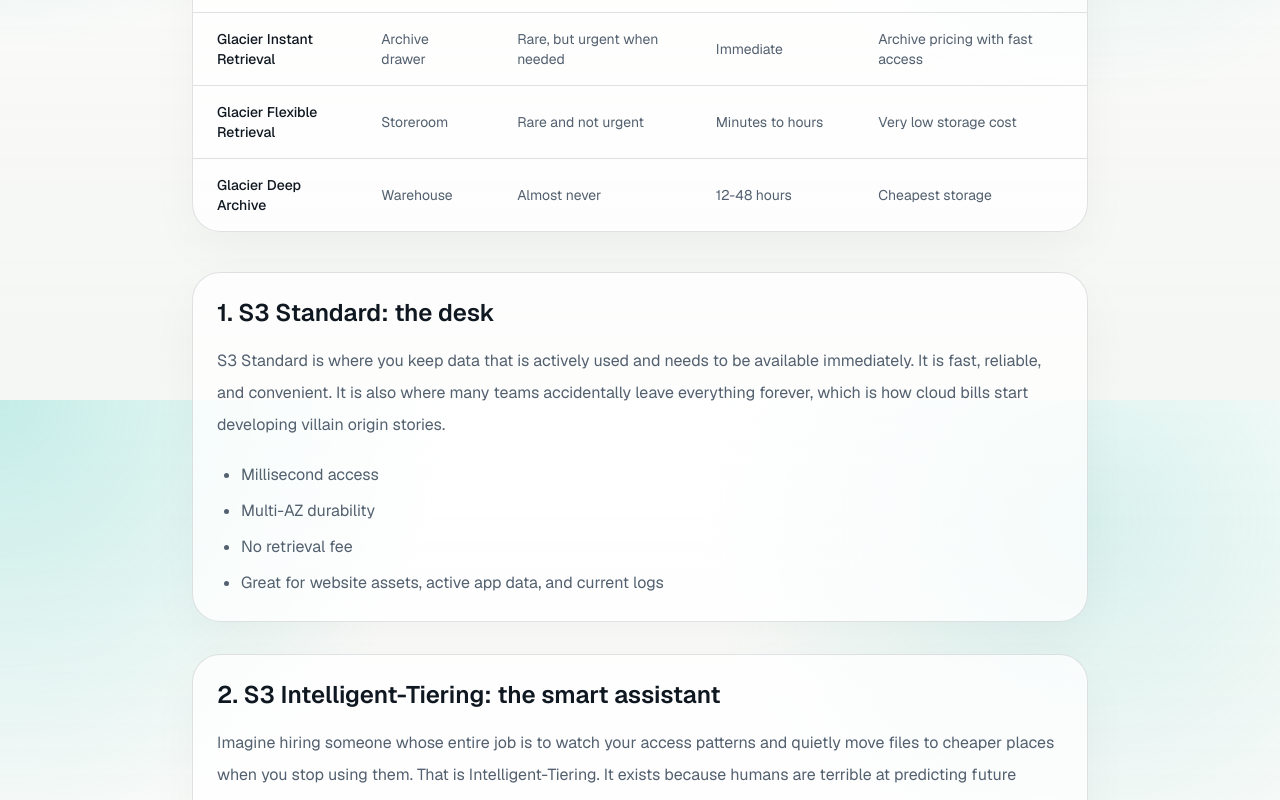
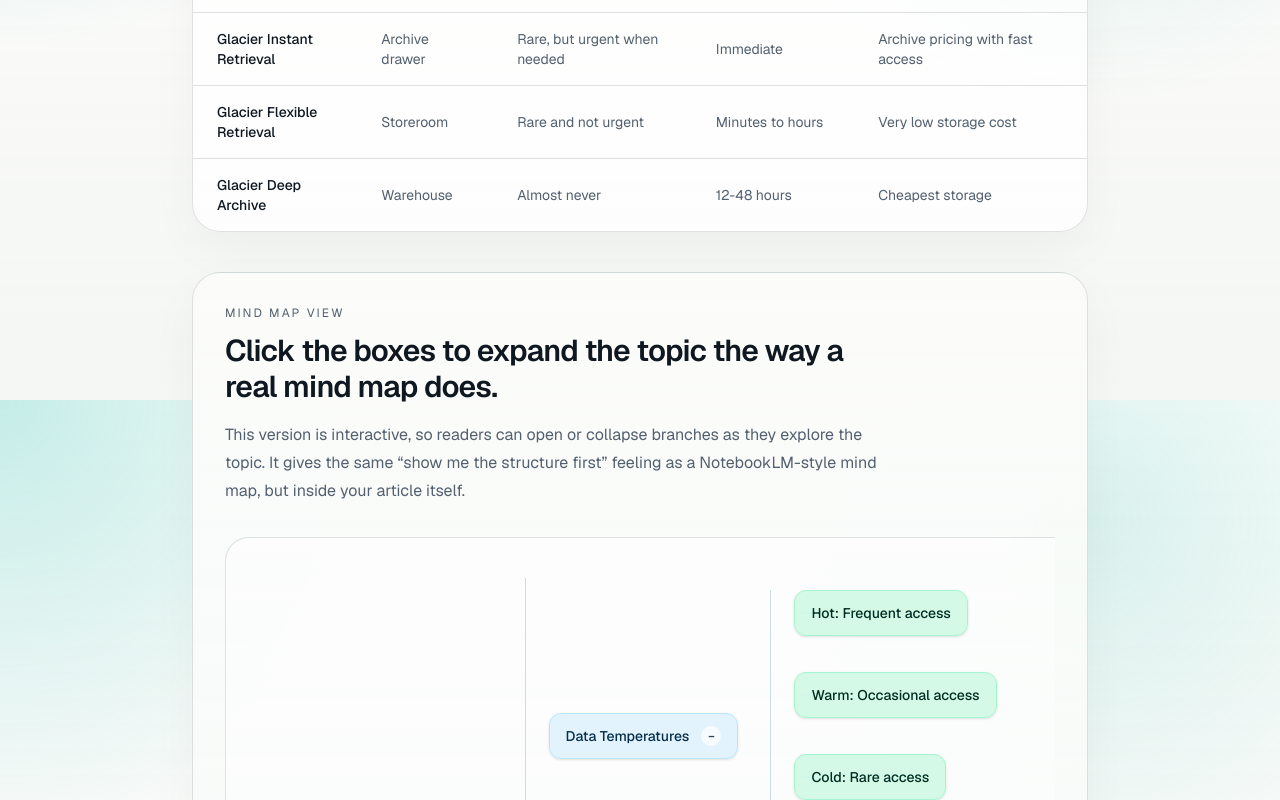
Before and after one commit to Vishalpandu1690/vishal-portfolio, a Next.js app: page /blog/s3-storage-classes in a window 1280 px wide. Shown: the part 2000-2800 px from the top of the page. Built offline with nearby package versions, Linux system fonts and the light colour scheme.

Commit message:
Add interactive mind map to S3 article

```diff
--- a/app/blog/s3-storage-classes/page.tsx
+++ b/app/blog/s3-storage-classes/page.tsx
@@ -1,4 +1,5 @@
 import Link from "next/link";
+import S3MindMap from "@/components/s3-mind-map";
 
 const quickModel = [
   {
@@ -211,6 +212,27 @@
           </div>
         </section>
 
+        <section className="mt-10 rounded-[1.75rem] border border-[var(--border)] bg-[linear-gradient(180deg,rgba(251,252,250,0.96),rgba(232,243,241,0.78))] p-6 shadow-[0_18px_50px_rgba(15,23,32,0.04)] sm:p-8">
+          <div className="max-w-2xl">
+            <p className="text-xs uppercase tracking-[0.18em] text-[var(--muted)]">
+              Mind map view
+            </p>
+            <h2 className="mt-3 text-3xl font-semibold tracking-tight text-[var(--foreground)]">
+              Click the boxes to expand the topic the way a real mind map does.
+            </h2>
+            <p className="mt-4 leading-7 text-[var(--muted)]">
+              This version is interactive, so readers can open or collapse
+              branches as they explore the topic. It gives the same “show me
+              the structure first” feeling as a NotebookLM-style mind map, but
+              inside your article itself.
+            </p>
+          </div>
+
+          <div className="mt-8">
+            <S3MindMap />
+          </div>
+        </section>
+
         <section className="mt-10 space-y-8">
           <StorageSection
             title="1. S3 Standard: the desk"
--- a/app/globals.css
+++ b/app/globals.css
@@ -56,6 +56,27 @@
   animation: float-card 6s ease-in-out infinite;
 }
 
+.mindmap-branch {
+  transform-origin: left center;
+  transition:
+    max-width 320ms cubic-bezier(0.22, 1, 0.36, 1),
+    opacity 220ms ease,
+    transform 320ms cubic-bezier(0.22, 1, 0.36, 1);
+}
+
+.mindmap-branch-open {
+  max-width: 2400px;
+  opacity: 1;
+  transform: translateX(0) scale(1);
+}
+
+.mindmap-branch-closed {
+  max-width: 0;
+  opacity: 0;
+  transform: translateX(-8px) scale(0.98);
+  pointer-events: none;
+}
+
 @keyframes fade-up {
   from {
     opacity: 0;
--- /dev/null
+++ b/components/s3-mind-map.tsx
@@ -0,0 +1,255 @@
+"use client";
+
+import { useState } from "react";
+
+type MindMapNode = {
+  id: string;
+  label: string;
+  tone?: "root" | "blue" | "green" | "teal";
+  children?: MindMapNode[];
+};
+
+const tree: MindMapNode = {
+  id: "root",
+  label: "Amazon S3 Storage Classes",
+  tone: "root",
+  children: [
+    {
+      id: "temperatures",
+      label: "Data Temperatures",
+      tone: "blue",
+      children: [
+        { id: "hot", label: "Hot: Frequent access", tone: "green" },
+        { id: "warm", label: "Warm: Occasional access", tone: "green" },
+        { id: "cold", label: "Cold: Rare access", tone: "green" },
+        {
+          id: "frozen",
+          label: "Frozen: Compliance or regret",
+          tone: "green",
+        },
+      ],
+    },
+    {
+      id: "classes",
+      label: "Storage Class Options",
+      tone: "blue",
+      children: [
+        {
+          id: "standard",
+          label: "S3 Standard",
+          tone: "teal",
+          children: [
+            { id: "standard-fast", label: "Immediate access", tone: "green" },
+            { id: "standard-no-fee", label: "No retrieval fee", tone: "green" },
+            { id: "standard-frequent", label: "Frequent usage", tone: "green" },
+          ],
+        },
+        {
+          id: "intelligent-tiering",
+          label: "S3 Intelligent-Tiering",
+          tone: "teal",
+          children: [
+            {
+              id: "it-auto",
+              label: "Automatic optimization",
+              tone: "green",
+            },
+            {
+              id: "it-patterns",
+              label: "Unpredictable patterns",
+              tone: "green",
+            },
+            {
+              id: "it-monitoring",
+              label: "Small monitoring cost",
+              tone: "green",
+            },
+          ],
+        },
+        {
+          id: "standard-ia",
+          label: "S3 Standard-IA",
+          tone: "teal",
+          children: [
+            { id: "ia-infrequent", label: "Infrequent access", tone: "green" },
+            { id: "ia-lower", label: "Lower storage cost", tone: "green" },
+            { id: "ia-fees", label: "Retrieval fees", tone: "green" },
+          ],
+        },
+        {
+          id: "one-zone-ia",
+          label: "S3 One Zone-IA",
+          tone: "teal",
+          children: [
+            { id: "one-zone", label: "Single AZ", tone: "green" },
+            { id: "one-rebuild", label: "Re-creatable data", tone: "green" },
+            { id: "one-risk", label: "Reduced resilience", tone: "green" },
+          ],
+        },
+        {
+          id: "glacier",
+          label: "S3 Glacier Family",
+          tone: "teal",
+          children: [
+            {
+              id: "glacier-instant",
+              label: "Instant Retrieval: Rare but urgent",
+              tone: "green",
+            },
+            {
+              id: "glacier-flexible",
+              label: "Flexible Retrieval: Minutes to hours",
+              tone: "green",
+            },
+            {
+              id: "glacier-deep",
+              label: "Deep Archive: 12-48 hours",
+              tone: "green",
+            },
+          ],
+        },
+      ],
+    },
+    {
+      id: "optimization",
+      label: "Management and Optimization",
+      tone: "blue",
+      children: [
+        { id: "lifecycle", label: "Lifecycle policies", tone: "green" },
+        { id: "age-data", label: "Let data age automatically", tone: "green" },
+        { id: "cost-control", label: "Lower cost over time", tone: "green" },
+      ],
+    },
+    {
+      id: "mistakes",
+      label: "Common Mistakes",
+      tone: "blue",
+      children: [
+        { id: "mistake-standard", label: "Everything in Standard", tone: "green" },
+        {
+          id: "mistake-glacier",
+          label: "Archiving too aggressively",
+          tone: "green",
+        },
+        {
+          id: "mistake-one-zone",
+          label: "Using One Zone-IA for critical data",
+          tone: "green",
+        },
+      ],
+    },
+  ],
+};
+
+const initiallyOpen = new Set([
+  "root",
+  "temperatures",
+  "classes",
+  "standard",
+  "intelligent-tiering",
+  "standard-ia",
+  "one-zone-ia",
+  "glacier",
+]);
+
+export default function S3MindMap() {
+  const [openIds, setOpenIds] = useState(initiallyOpen);
+
+  function toggleNode(id: string, hasChildren: boolean) {
+    if (!hasChildren) {
+      return;
+    }
+
+    setOpenIds((current) => {
+      const next = new Set(current);
+
+      if (next.has(id)) {
+        next.delete(id);
+      } else {
+        next.add(id);
+      }
+
+      return next;
+    });
+  }
+
+  return (
+    <div className="overflow-x-auto pb-3">
+      <div className="inline-flex min-w-max rounded-[1.5rem] border border-[var(--border)] bg-white/45 p-4">
+        <MindMapBranch
+          node={tree}
+          openIds={openIds}
+          onToggle={toggleNode}
+        />
+      </div>
+    </div>
+  );
+}
+
+type MindMapBranchProps = {
+  node: MindMapNode;
+  openIds: Set<string>;
+  onToggle: (id: string, hasChildren: boolean) => void;
+};
+
+function MindMapBranch({ node, openIds, onToggle }: MindMapBranchProps) {
+  const hasChildren = Boolean(node.children?.length);
+  const isOpen = openIds.has(node.id);
+
+  return (
+    <div className="flex items-center gap-6 py-3">
+      <button
+        type="button"
+        onClick={() => onToggle(node.id, hasChildren)}
+        className={`relative shrink-0 rounded-xl border px-4 py-3 text-left shadow-sm transition duration-300 hover:-translate-y-0.5 hover:shadow-md ${getNodeTone(
+          node.tone,
+        )} ${hasChildren ? "cursor-pointer" : "cursor-default"}`}
+      >
+        <div className="flex items-center gap-3">
+          <span className="text-sm font-medium leading-5">{node.label}</span>
+          {hasChildren ? (
+            <span className="inline-flex h-5 w-5 items-center justify-center rounded-full bg-white/70 text-xs font-semibold text-slate-700">
+              {isOpen ? "−" : "+"}
+            </span>
+          ) : null}
+        </div>
+      </button>
+
+      {hasChildren ? (
+        <div
+          className={`mindmap-branch overflow-hidden ${isOpen ? "mindmap-branch-open" : "mindmap-branch-closed"}`}
+        >
+          <div className="relative flex flex-col gap-3 pl-8">
+            <div className="absolute bottom-3 left-2 top-3 w-px bg-[rgba(14,116,144,0.22)]" />
+
+            {node.children?.map((child) => (
+              <div key={child.id} className="relative flex items-center">
+                <div className="absolute left-2 top-1/2 h-px w-6 -translate-y-1/2 bg-[rgba(14,116,144,0.22)]" />
+                <MindMapBranch
+                  node={child}
+                  openIds={openIds}
+                  onToggle={onToggle}
+                />
+              </div>
+            ))}
+          </div>
+        </div>
+      ) : null}
+    </div>
+  );
+}
+
+function getNodeTone(tone: MindMapNode["tone"]) {
+  switch (tone) {
+    case "root":
+      return "border-indigo-200 bg-indigo-100/90 text-indigo-950";
+    case "blue":
+      return "border-sky-200 bg-sky-100/90 text-sky-950";
+    case "teal":
+      return "border-teal-200 bg-teal-100/90 text-teal-950";
+    case "green":
+      return "border-emerald-200 bg-emerald-100/90 text-emerald-950";
+    default:
+      return "border-slate-200 bg-slate-100/90 text-slate-950";
+  }
+}
```
Also changed, not shown: 1 other file (tests, documents, lock files or other folders).
